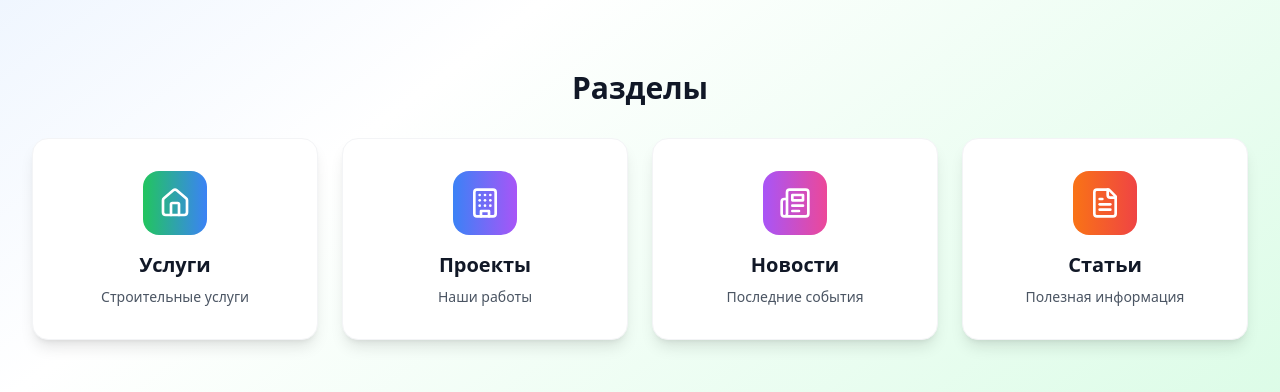
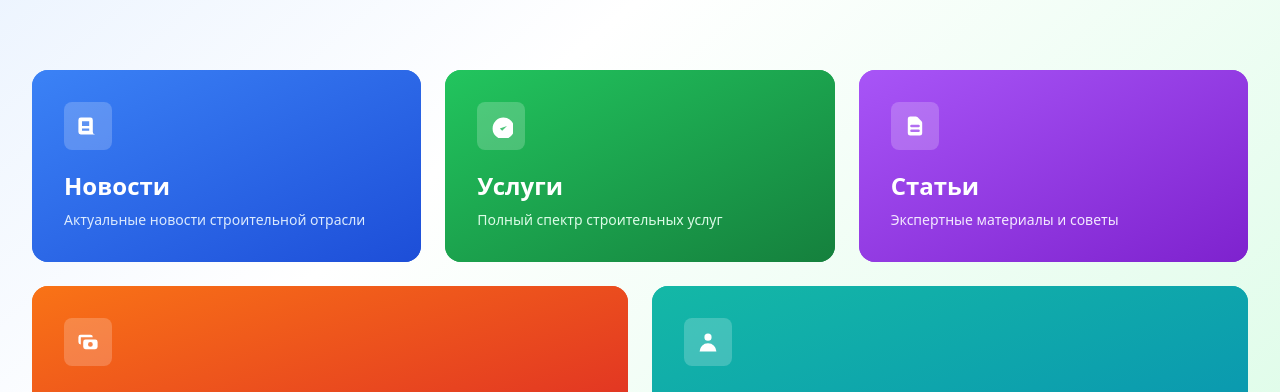
Before and after one commit to AlexCrowd3/ecostroy-visual-web-space, a React (Vite) app: page / in a window 1280 px wide. Shown: the part 544-936 px from the top of the page. Built offline with nearby package versions, Linux system fonts and the light colour scheme.

Commit message:
Revert Hero component design
Reverted the Hero component to its original design, restoring the "Sections" (Разделы) section with square cards.

```diff
--- a/src/components/Hero.tsx
+++ b/src/components/Hero.tsx
@@ -1,5 +1,5 @@
 
-import { ArrowRight, Play, Home, Building, Newspaper, FileText } from 'lucide-react';
+import { ArrowRight, Play } from 'lucide-react';
 import { Link } from 'react-router-dom';
 
 const Hero = () => {
@@ -57,54 +57,105 @@ const Hero = () => {
           </div>
         </div>
 
-        {/* Разделы */}
+        {/* Разделы в стиле как на изображении */}
         <div className="mt-20">
-          <h2 className="text-3xl font-bold text-gray-900 mb-8 text-center">
-            Разделы
-          </h2>
-          <div className="grid grid-cols-2 md:grid-cols-4 gap-6">
+          <div className="grid grid-cols-1 md:grid-cols-2 lg:grid-cols-3 gap-6 mb-6">
+            {/* Новости */}
+            <Link
+              to="/news"
+              className="group relative overflow-hidden rounded-2xl h-48 bg-gradient-to-br from-blue-500 to-blue-700 hover:shadow-2xl transform hover:scale-105 transition-all duration-300"
+            >
+              <div className="absolute inset-0 bg-gradient-to-br from-blue-500/90 to-blue-700/90"></div>
+              <div className="relative h-full p-8 flex flex-col justify-between text-white">
+                <div className="w-12 h-12 bg-white/20 rounded-lg flex items-center justify-center mb-4">
+                  <svg className="w-6 h-6" fill="currentColor" viewBox="0 0 20 20">
+                    <path fillRule="evenodd" d="M2 5a2 2 0 012-2h8a2 2 0 012 2v10a2 2 0 002 2H4a2 2 0 01-2-2V5zm3 1h6v4H5V6zm6 6H5v2h6v-2z" clipRule="evenodd" />
+                  </svg>
+                </div>
+                <div>
+                  <h3 className="text-2xl font-bold mb-2">Новости</h3>
+                  <p className="text-blue-100 text-sm">Актуальные новости строительной отрасли</p>
+                </div>
+              </div>
+            </Link>
+
+            {/* Услуги */}
             <Link
               to="/services"
-              className="bg-white p-8 rounded-2xl shadow-lg hover:shadow-2xl transition-all duration-300 transform hover:scale-105 text-center border border-gray-100"
+              className="group relative overflow-hidden rounded-2xl h-48 bg-gradient-to-br from-green-500 to-green-700 hover:shadow-2xl transform hover:scale-105 transition-all duration-300"
             >
-              <div className="w-16 h-16 bg-gradient-to-r from-green-500 to-blue-500 rounded-2xl flex items-center justify-center mx-auto mb-4">
-                <Home className="text-white" size={32} />
+              <div className="absolute inset-0 bg-gradient-to-br from-green-500/90 to-green-700/90"></div>
+              <div className="relative h-full p-8 flex flex-col justify-between text-white">
+                <div className="w-12 h-12 bg-white/20 rounded-lg flex items-center justify-center mb-4">
+                  <svg className="w-6 h-6" fill="currentColor" viewBox="0 0 20 20">
+                    <path d="M9 12l2 2 4-4m6 2a9 9 0 11-18 0 9 9 0 0118 0z" />
+                  </svg>
+                </div>
+                <div>
+                  <h3 className="text-2xl font-bold mb-2">Услуги</h3>
+                  <p className="text-green-100 text-sm">Полный спектр строительных услуг</p>
+                </div>
               </div>
-              <h3 className="text-xl font-bold text-gray-900 mb-2">Услуги</h3>
-              <p className="text-gray-600 text-sm">Строительные услуги</p>
             </Link>
 
+            {/* Статьи */}
+            <Link
+              to="/articles"
+              className="group relative overflow-hidden rounded-2xl h-48 bg-gradient-to-br from-purple-500 to-purple-700 hover:shadow-2xl transform hover:scale-105 transition-all duration-300"
+            >
+              <div className="absolute inset-0 bg-gradient-to-br from-purple-500/90 to-purple-700/90"></div>
+              <div className="relative h-full p-8 flex flex-col justify-between text-white">
+                <div className="w-12 h-12 bg-white/20 rounded-lg flex items-center justify-center mb-4">
+                  <svg className="w-6 h-6" fill="currentColor" viewBox="0 0 20 20">
+                    <path fillRule="evenodd" d="M4 4a2 2 0 012-2h4.586A2 2 0 0112 2.586L15.414 6A2 2 0 0116 7.414V16a2 2 0 01-2 2H6a2 2 0 01-2-2V4zm2 6a1 1 0 011-1h6a1 1 0 110 2H7a1 1 0 01-1-1zm1 3a1 1 0 100 2h6a1 1 0 100-2H7z" clipRule="evenodd" />
+                  </svg>
+                </div>
+                <div>
+                  <h3 className="text-2xl font-bold mb-2">Статьи</h3>
+                  <p className="text-purple-100 text-sm">Экспертные материалы и советы</p>
+                </div>
+              </div>
+            </Link>
+          </div>
+
+          {/* Нижний ряд - широкие карточки */}
+          <div className="grid grid-cols-1 lg:grid-cols-2 gap-6">
+            {/* Проекты */}
             <Link
               to="/projects"
-              className="bg-white p-8 rounded-2xl shadow-lg hover:shadow-2xl transition-all duration-300 transform hover:scale-105 text-center border border-gray-100"
+              className="group relative overflow-hidden rounded-2xl h-48 bg-gradient-to-br from-orange-500 to-red-600 hover:shadow-2xl transform hover:scale-105 transition-all duration-300"
             >
-              <div className="w-16 h-16 bg-gradient-to-r from-blue-500 to-purple-500 rounded-2xl flex items-center justify-center mx-auto mb-4">
-                <Building className="text-white" size={32} />
+              <div className="absolute inset-0 bg-gradient-to-br from-orange-500/90 to-red-600/90"></div>
+              <div className="relative h-full p-8 flex flex-col justify-between text-white">
+                <div className="w-12 h-12 bg-white/20 rounded-lg flex items-center justify-center mb-4">
+                  <svg className="w-6 h-6" fill="currentColor" viewBox="0 0 20 20">
+                    <path fillRule="evenodd" d="M4 4a2 2 0 00-2 2v4a2 2 0 002 2V6h10a2 2 0 00-2-2H4zm2 6a2 2 0 012-2h8a2 2 0 012 2v4a2 2 0 01-2 2H8a2 2 0 01-2-2v-4zm6 4a2 2 0 100-4 2 2 0 000 4z" clipRule="evenodd" />
+                  </svg>
+                </div>
+                <div>
+                  <h3 className="text-2xl font-bold mb-2">Проекты</h3>
+                  <p className="text-orange-100 text-sm">Портфолио выполненных работ</p>
+                </div>
               </div>
-              <h3 className="text-xl font-bold text-gray-900 mb-2">Проекты</h3>
-              <p className="text-gray-600 text-sm">Наши работы</p>
             </Link>
 
+            {/* О компании */}
             <Link
-              to="/news"
-              className="bg-white p-8 rounded-2xl shadow-lg hover:shadow-2xl transition-all duration-300 transform hover:scale-105 text-center border border-gray-100"
+              to="/about"
+              className="group relative overflow-hidden rounded-2xl h-48 bg-gradient-to-br from-teal-500 to-cyan-600 hover:shadow-2xl transform hover:scale-105 transition-all duration-300"
             >
-              <div className="w-16 h-16 bg-gradient-to-r from-purple-500 to-pink-500 rounded-2xl flex items-center justify-center mx-auto mb-4">
-                <Newspaper className="text-white" size={32} />
+              <div className="absolute inset-0 bg-gradient-to-br from-teal-500/90 to-cyan-600/90"></div>
+              <div className="relative h-full p-8 flex flex-col justify-between text-white">
+                <div className="w-12 h-12 bg-white/20 rounded-lg flex items-center justify-center mb-4">
+                  <svg className="w-6 h-6" fill="currentColor" viewBox="0 0 20 20">
+                    <path fillRule="evenodd" d="M10 9a3 3 0 100-6 3 3 0 000 6zm-7 9a7 7 0 1114 0H3z" clipRule="evenodd" />
+                  </svg>
+                </div>
+                <div>
+                  <h3 className="text-2xl font-bold mb-2">О компании</h3>
+                  <p className="text-teal-100 text-sm">Узнайте больше о том, что мы предлагаем</p>
+                </div>
               </div>
-              <h3 className="text-xl font-bold text-gray-900 mb-2">Новости</h3>
-              <p className="text-gray-600 text-sm">Последние события</p>
-            </Link>
-
-            <Link
-              to="/articles"
-              className="bg-white p-8 rounded-2xl shadow-lg hover:shadow-2xl transition-all duration-300 transform hover:scale-105 text-center border border-gray-100"
-            >
-              <div className="w-16 h-16 bg-gradient-to-r from-orange-500 to-red-500 rounded-2xl flex items-center justify-center mx-auto mb-4">
-                <FileText className="text-white" size={32} />
-              </div>
-              <h3 className="text-xl font-bold text-gray-900 mb-2">Статьи</h3>
-              <p className="text-gray-600 text-sm">Полезная информация</p>
             </Link>
           </div>
         </div>
```
